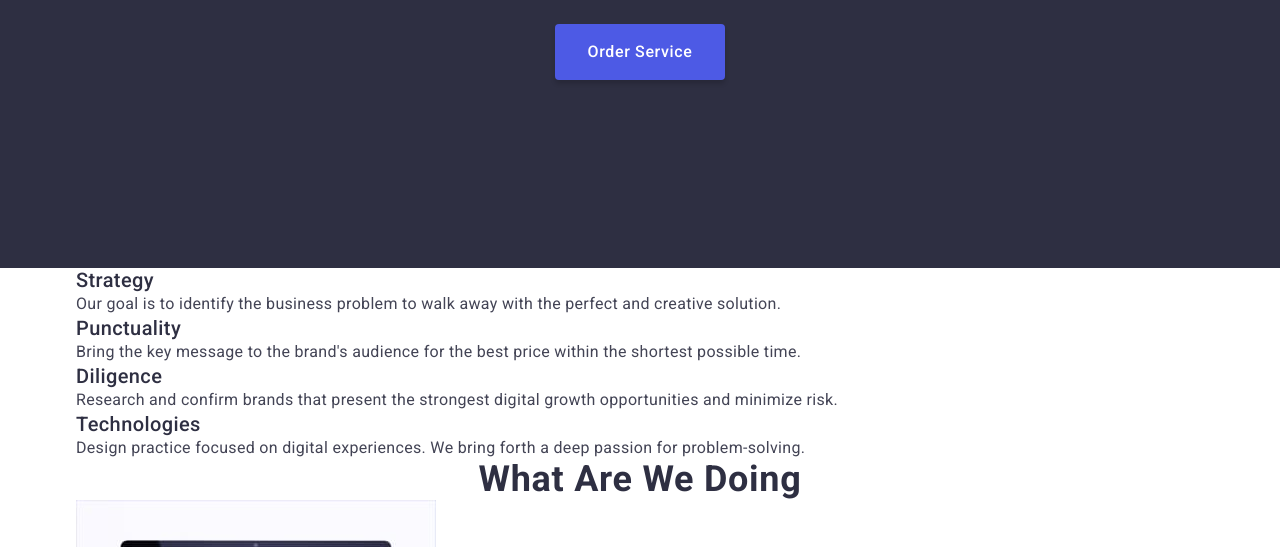
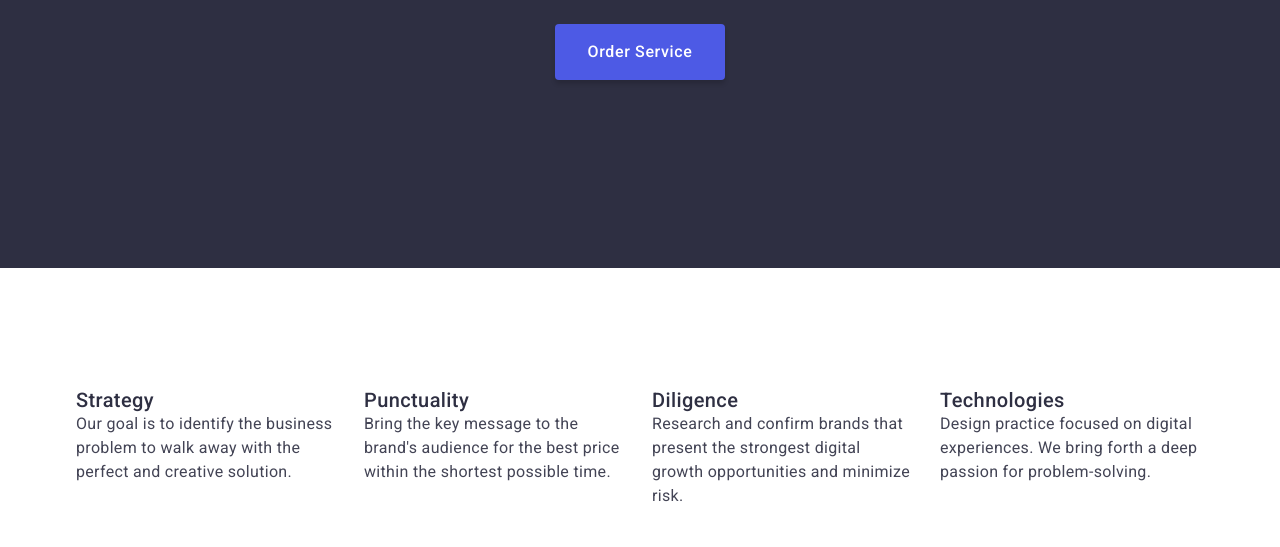
Before and after one commit to soroked/goit-markup-hw-03, a plain HTML site: page index.html in a window 1280 px wide. Shown: the part 405-952 px from the top of the page. Drawn offline with nearby package versions, Linux system fonts and the light colour scheme.

Commit message:
section advantages

```diff
--- a/css/style.css
+++ b/css/style.css
@@ -206,6 +206,24 @@ body {
 
 /* secction-2-advantages */
 
+.advantages .section-title {
+  margin-bottom: 8px;
+}
+
+.advantages {
+  padding: 120px 0;
+}
+
+.advantages-list {
+  display: flex;
+  gap: 24px;
+}
+
+.advantages-item {
+  /* 100% -> 1158px(container) - 15*2(padding) */
+  width: calc((100% - 72px) / 4);
+}
+
 /* section-3-services */
 
 /* section-4-about-us */
--- a/index.html
+++ b/index.html
@@ -65,33 +65,33 @@
       </section>
 
       <!-- section-2 -->
-      <section>
+      <section class="advantages">
         <div class="container">
           <h2 class="section-title" hidden>Advantages</h2>
           <!-- list of advantages -->
-          <ul class="list">
-            <li>
+          <ul class="advantages-list list">
+            <li class="advantages-item">
               <h3 class="section-subtitle">Strategy</h3>
               <p class="section-text">
                 Our goal is to identify the business problem to walk away with the perfect and
                 creative solution.
               </p>
             </li>
-            <li>
+            <li class="advantages-item">
               <h3 class="section-subtitle">Punctuality</h3>
               <p class="section-text">
                 Bring the key message to the brand's audience for the best price within the shortest
                 possible time.
               </p>
             </li>
-            <li>
+            <li class="advantages-item">
               <h3 class="section-subtitle">Diligence</h3>
               <p class="section-text">
                 Research and confirm brands that present the strongest digital growth opportunities
                 and minimize risk.
               </p>
             </li>
-            <li>
+            <li class="advantages-item">
               <h3 class="section-subtitle">Technologies</h3>
               <p class="section-text">
                 Design practice focused on digital experiences. We bring forth a deep passion for
```
